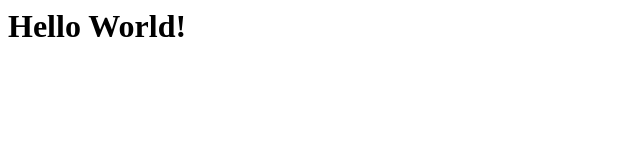
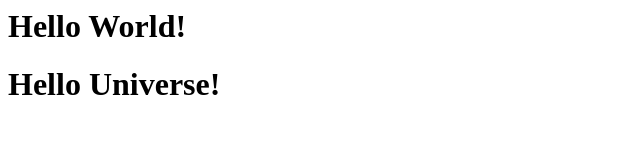
Before and after one commit to sun-hee143/school_6_2_2025, a plain HTML site: page index.html in a window 1280 px wide. Shown: the whole page, without its empty margins (0-640 px from the left). Drawn offline with Linux system fonts and the light colour scheme.

Commit message:
Update index.html

```diff
--- a/index.html
+++ b/index.html
@@ -1,5 +1,6 @@
 <html>
   <body>
     <h1>Hello World!</h1>
+     <h1>Hello Universe!</h1>
   </body>
 </html>
```
